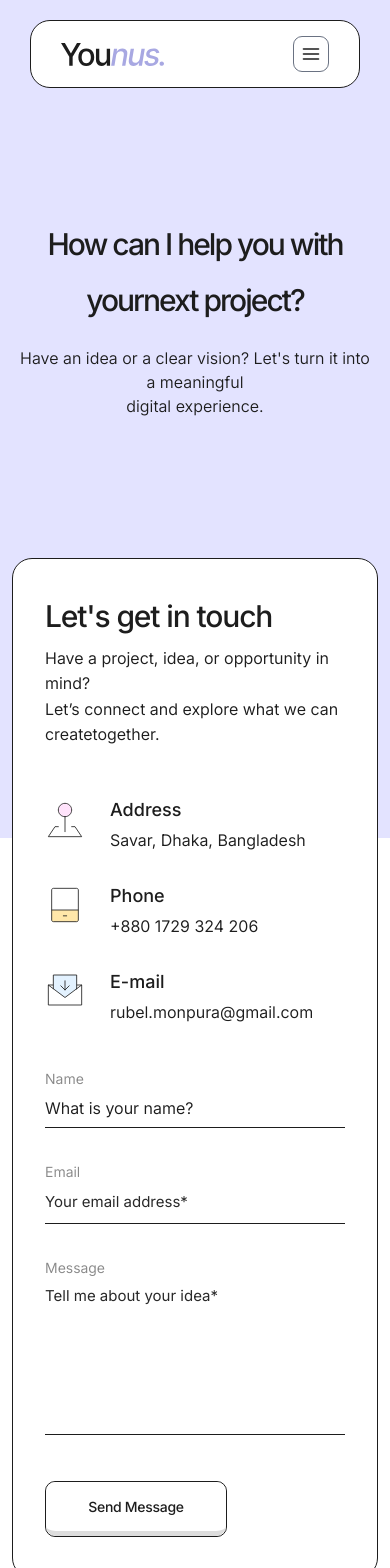
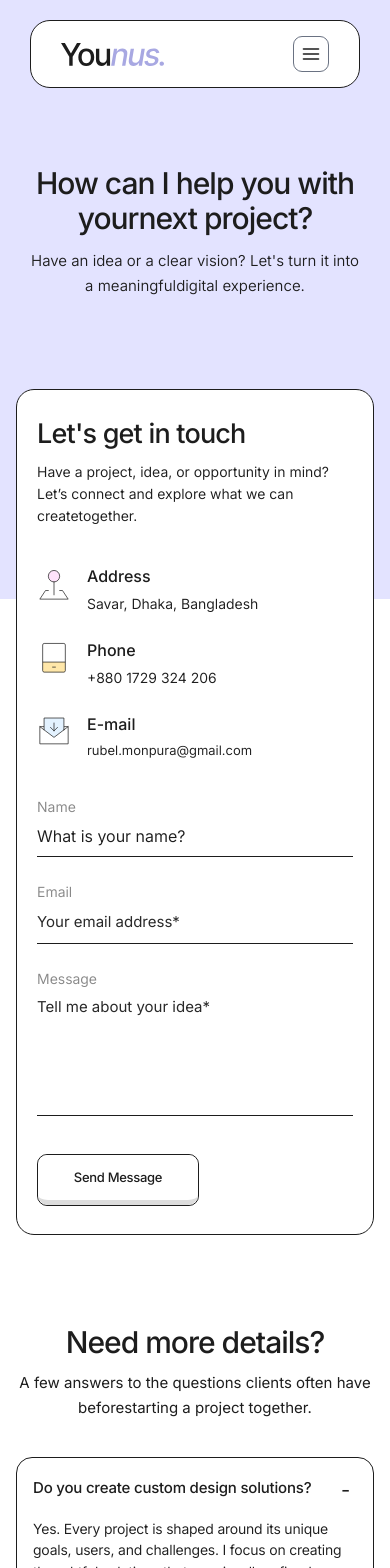
Before and after one commit to Sifathossensuvo/md-younus, a React (Vite) app: page /contact in a window 390 px wide. Shown: the top 1568 px of the page. Built offline with nearby package versions, Linux system fonts and the light colour scheme.

Commit message:
full responsive done

```diff
--- a/src/App.jsx
+++ b/src/App.jsx
@@ -26,12 +26,14 @@ const App = () => {
 
   // Lenis smooth scroll setup
   useEffect(() => {
+    const isMobile = window.matchMedia("(max-width: 767px)").matches;
+
     const lenis = new Lenis({
       duration: 1.35,
       smoothWheel: true,
       wheelMultiplier: 0.75,
-      touchMultiplier: 1,
-      syncTouch: true,
+      touchMultiplier: isMobile ? 1.25 : 1,
+      syncTouch: isMobile ? false : true,
       gestureOrientation: "vertical",
       easing: (t) => 1 - Math.pow(1 - t, 4),
     });
--- a/src/components/Experience.jsx
+++ b/src/components/Experience.jsx
@@ -109,7 +109,7 @@ const Experience = () => {
           max-sm:w-[250px]
           max-sm:h-[250px]
           max-sm:-top-20
-          max-sm:-left-20
+          max-sm:-left-10
         "
       />
 
@@ -137,7 +137,7 @@ const Experience = () => {
           max-sm:w-[280px]
           max-sm:h-[280px]
           max-sm:-bottom-24
-          max-sm:-right-24
+          max-sm:-right-10
         "
       />
 
--- a/src/components/Footer.jsx
+++ b/src/components/Footer.jsx
@@ -167,7 +167,7 @@ tracking-[-0.3]
               delay: 0.5,
               ease: [0.22, 1, 0.36, 1]
             }}
-            className=" w-[125.68px] h-[102.09]  ml-140 mb-[120px] max-sm:w-[85px] max-sm:h-[70px] max-sm:ml-[140px] max-sm:mb-[75px]"
+            className=" w-[125.68px] h-[102.09]  ml-140 mb-[120px] max-sm:w-[85px] max-sm:h-[70px] max-sm:ml-0 max-sm:mb-[75px]"
           >
             {/* Pure White Arrow pointing directly to the button */}
           <motion.img
@@ -191,7 +191,7 @@ tracking-[-0.3]
             animate={{
               y: [0, -4, 0]
             }}
-            className="scale-x-100 w-[500px] rotate-[-12deg] filter invert brightness-0 opacity-100 ml-4 w-full max-sm:ml-30"
+            className="scale-x-100 w-[500px] rotate-[-12deg] max-sm:rotate-[0deg] filter invert brightness-0 opacity-100 ml-4 w-full max-sm:ml-30 max-sm:mt-10"
           />
 
             {/* Ultra-stylish Cursive/Handwritten Text */}
--- a/src/pages/Contact.jsx
+++ b/src/pages/Contact.jsx
@@ -1,4 +1,3 @@
-
 import React, { useRef, useState } from 'react';
 import { motion } from 'framer-motion';
 import emailjs from '@emailjs/browser';
@@ -46,32 +45,89 @@ await emailjs.sendForm(
   return (
     <div className="w-full bg-white">
 
-      {/* 1. Uporer Purple Banner Section */}
-      <div className="w-full pt-[140px] bg-[#E3E3FF] pb-[420px] relative overflow-hidden">
+{/* 1. Uporer Purple Banner Section */}
+      <div className="w-full pt-[140px] bg-[#E3E3FF] pb-[420px] relative overflow-hidden max-sm:pt-[90px] max-sm:pb-[300px]">
 
         {/* Banner er vitor shobkichu 1200px container-er moddhe thakbe */}
         <div className="max-w-[1200px] mx-auto px-4 relative">
 
           {/* Left Asset: Rainbow Icon */}
-          <div className="absolute left-4 md:left-8 top-16 hidden lg:block w-28">
+          <motion.div
+            className="absolute left-4 md:left-8 top-16 hidden lg:block w-28 z-20 pointer-events-none"
+            animate={{
+              y: [-10, 10, -10],
+              rotate: [-2, 3, -2]
+            }}
+            transition={{
+              duration: 5,
+              repeat: Infinity,
+              ease: "easeInOut"
+            }}
+          >
+            {/* Claude-style Lighting Beams / Sparkles */}
+            <motion.div
+              className="absolute -top-3 -left-3 w-2 h-2 rounded-full bg-white blur-[1px]"
+              animate={{ scale: [0, 1.5, 0], opacity: [0, 1, 0] }}
+              transition={{ duration: 2, repeat: Infinity, ease: "easeInOut" }}
+            />
+            <motion.div
+              className="absolute top-1/2 -right-2 w-1.5 h-1.5 rounded-full bg-purple-400 blur-[1px]"
+              animate={{ scale: [0, 1.8, 0], opacity: [0, 0.8, 0] }}
+              transition={{ duration: 2.5, repeat: Infinity, ease: "easeInOut", delay: 0.7 }}
+            />
+            <motion.div
+              className="absolute -bottom-2 left-1/3 w-2 h-2 rounded-full bg-indigo-300 blur-[1px]"
+              animate={{ scale: [0, 1.4, 0], opacity: [0, 1, 0] }}
+              transition={{ duration: 1.8, repeat: Infinity, ease: "easeInOut", delay: 1.2 }}
+            />
+
             <img
               src={rainbowImg}
               alt="Rainbow"
-              className="w-full h-auto object-contain"
+              className="w-full h-auto object-contain drop-shadow-md"
             />
-          </div>
+          </motion.div>
 
           {/* Right Asset: Paper Airplane Icon */}
-          <div className="absolute right-4 md:right-8 top-5 hidden lg:block w-32">
+          <motion.div
+            className="absolute right-4 md:right-8 top-5 hidden lg:block w-32 z-20 pointer-events-none"
+            animate={{
+              y: [12, -12, 12],
+              rotate: [3, -4, 3],
+              x: [-5, 5, -5]
+            }}
+            transition={{
+              duration: 6,
+              repeat: Infinity,
+              ease: "easeInOut"
+            }}
+          >
+            {/* Claude-style Lighting Beams / Sparkles */}
+            <motion.div
+              className="absolute -top-2 right-4 w-2 h-2 rounded-full bg-white blur-[1px]"
+              animate={{ scale: [0, 1.6, 0], opacity: [0, 1, 0] }}
+              transition={{ duration: 2.2, repeat: Infinity, ease: "easeInOut", delay: 0.4 }}
+            />
+            <motion.div
+              className="absolute bottom-2 -left-3 w-1.5 h-1.5 rounded-full bg-indigo-400 blur-[1px]"
+              animate={{ scale: [0, 1.5, 0], opacity: [0, 0.9, 0] }}
+              transition={{ duration: 1.9, repeat: Infinity, ease: "easeInOut", delay: 1 }}
+            />
+            <motion.div
+              className="absolute -bottom-3 right-1/2 w-2 h-2 rounded-full bg-purple-300 blur-[1px]"
+              animate={{ scale: [0, 1.7, 0], opacity: [0, 1, 0] }}
+              transition={{ duration: 2.7, repeat: Infinity, ease: "easeInOut", delay: 0.8 }}
+            />
+
             <img
               src={planeImg}
               alt="Paper Airplane"
-              className="w-full h-auto object-contain"
+              className="w-full h-auto object-contain drop-shadow-md"
             />
-          </div>
+          </motion.div>
 
           {/* Heading & Subtitle */}
-          <div className="max-w-3xl mx-auto text-center relative z-10">
+          <div className="max-w-3xl mx-auto text-center relative z-10 max-sm:w-full">
             <motion.div
               initial={{ opacity: 0, y: 20 }}
               animate={{ opacity: 1, y: 0 }}
@@ -80,15 +136,15 @@ await emailjs.sendForm(
                 ease: [0.22, 1, 0.36, 1],
               }}
             >
-              <h1 className="text-3xl md:text-5xl font-medium text-[#1D1D1D] tracking-[-2px] mb-[18px] leading-[56px]">
+              <h1 className="text-3xl md:text-5xl font-medium text-[#1D1D1D] tracking-[-2px] mb-[18px] leading-[56px] max-sm:text-[30px] max-sm:leading-[115%] max-sm:tracking-[-1px] max-sm:mb-[14px]">
                 How can I help you with your
                 <br className="hidden sm:block" />
                 next project?
               </h1>
 
-              <p className="text-[#1d1d1d] text-base md:text-[22px] mx-auto font-[350] leading-[150%]">
+              <p className="text-[#1d1d1d] text-base md:text-[22px] mx-auto font-[350] leading-[150%] max-sm:text-[15px] max-sm:leading-[165%] max-sm:max-w-[340px]">
                 Have an idea or a clear vision? Let's turn it into a meaningful
-                <br />
+                <br className="hidden sm:block" />
                 digital experience.
               </p>
             </motion.div>
@@ -98,7 +154,7 @@ await emailjs.sendForm(
       </div>
 
       {/* 2. Nicher Form Card Container */}
-      <div className="max-w-[1200px] mx-auto px-3 sm:px-4 -mt-[280px] relative z-20 pb-20 sm:pb-28 md:pb-[160px]">
+      <div className="max-w-[1200px] mx-auto px-3 sm:px-4 -mt-[280px] relative z-20 pb-20 sm:pb-28 md:pb-[160px] max-sm:-mt-[210px] max-sm:px-4 max-sm:pb-[90px]">
 
         <motion.div
           initial={{ opacity: 0, y: 30 }}
@@ -128,6 +184,11 @@ await emailjs.sendForm(
             md:gap-[70px]
             lg:gap-[120px]
             items-start
+
+            max-sm:px-5
+            max-sm:py-7
+            max-sm:gap-10
+            max-sm:rounded-[18px]
           "
         >
 
@@ -145,6 +206,9 @@ await emailjs.sendForm(
                 tracking-[-1.14px]
                 text-[#1d1d1d]
                 mb-[12px]
+
+                max-sm:text-[27px]
+                max-sm:tracking-[-0.8px]
               ">
                 Let's get in touch
               </h2>
@@ -156,6 +220,9 @@ await emailjs.sendForm(
                 font-[375]
                 text-[#1d1d1d]
                 max-w-[350px]
+
+                max-sm:text-[14px]
+                max-sm:leading-[160%]
               ">
                 Have a project, idea, or opportunity in mind?
                 <br />
@@ -166,10 +233,10 @@ await emailjs.sendForm(
             </div>
 
             {/* Contact Details */}
-            <div className="mt-[48px] sm:mt-[52px] md:mt-[50px] space-y-[30px]">
+            <div className="mt-[48px] sm:mt-[52px] md:mt-[50px] space-y-[30px] max-sm:mt-9 max-sm:space-y-6">
 
               {/* Address */}
-              <div className="flex items-start gap-[25px]">
+              <div className="flex items-start gap-[25px] max-sm:gap-4">
 
                 <div className="
                   w-[40px]
@@ -180,6 +247,9 @@ await emailjs.sendForm(
                   justify-center
                   relative
                   mt-[1px]
+
+                  max-sm:w-[34px]
+                  max-sm:h-[37px]
                 ">
                   <img
                     src={addressIcon}
@@ -196,16 +266,18 @@ await emailjs.sendForm(
                     font-medium
                     text-[#1d1d1d]
                     mb-[5px]
+
+                    max-sm:text-[16px]
                   ">
                     Address
                   </p>
 
                   <p className="
-
                     text-[16px]
-
                     font-[375]
                     text-[#1d1d1d]
+
+                    max-sm:text-[14px]
                   ">
                     Savar, Dhaka, Bangladesh
                   </p>
@@ -213,7 +285,7 @@ await emailjs.sendForm(
               </div>
 
               {/* Phone */}
-              <div className="flex items-start gap-[25px]">
+              <div className="flex items-start gap-[25px] max-sm:gap-4">
 
                 <div className="
                    w-[40px]
@@ -223,6 +295,9 @@ await emailjs.sendForm(
                   items-center
                   justify-center
                   mt-[0px]
+
+                  max-sm:w-[34px]
+                  max-sm:h-[37px]
                 ">
                   <img
                     src={phoneIcon}
@@ -239,15 +314,18 @@ await emailjs.sendForm(
                     font-medium
                     text-[#1d1d1d]
                     mb-[5px]
+
+                    max-sm:text-[16px]
                   ">
                     Phone
                   </p>
 
                   <p className="
                     text-[16px]
-
                     font-[375]
                     text-[#1d1d1d]
+
+                    max-sm:text-[14px]
                   ">
                     +880 1729 324 206
                   </p>
@@ -255,7 +333,7 @@ await emailjs.sendForm(
               </div>
 
               {/* Email */}
-              <div className="flex items-start gap-[25px]">
+              <div className="flex items-start gap-[25px] max-sm:gap-4">
 
                 <div className="
                   w-[40px]
@@ -265,6 +343,9 @@ await emailjs.sendForm(
                   items-center
                   justify-center
                   mt-[0px]
+
+                  max-sm:w-[34px]
+                  max-sm:h-[37px]
                 ">
                   <img
                     src={emailIcon}
@@ -273,7 +354,7 @@ await emailjs.sendForm(
                   />
                 </div>
 
-                <div>
+                <div className="min-w-0">
                   <p className="
                    text-[18px]
                     sm:text-[18px]
@@ -281,15 +362,19 @@ await emailjs.sendForm(
                     font-medium
                     text-[#1d1d1d]
                     mb-[5px]
+
+                    max-sm:text-[16px]
                   ">
                     E-mail
                   </p>
 
                   <p className="
                     text-[16px]
-
                     font-[375]
                     text-[#1d1d1d]
+
+                    max-sm:text-[13px]
+                    max-sm:break-all
                   ">
                     rubel.monpura@gmail.com
                   </p>
@@ -309,7 +394,7 @@ await emailjs.sendForm(
             <div className="w-full">
 
               {/* Name Field */}
-              <div className="mb-[37px]">
+              <div className="mb-[37px] max-sm:mb-7">
                 <label className="
                   block
                   text-[14px]
@@ -350,7 +435,7 @@ await emailjs.sendForm(
               </div>
 
               {/* Email Field */}
-              <div className="mb-[37px]">
+              <div className="mb-[37px] max-sm:mb-7">
                 <label className="
                   block
                   text-[14px]
@@ -428,6 +513,8 @@ await emailjs.sendForm(
                     focus:outline-none
                     focus:border-[#222222]
                     transition-colors
+
+                    max-sm:h-[120px]
                   "
                 />
               </div>
@@ -435,7 +522,7 @@ await emailjs.sendForm(
             </div>
 
 {/* Submit Button */}
-<div className="mt-[40px] sm:mt-[42px]">
+<div className="mt-[40px] sm:mt-[42px] max-sm:mt-8">
   <div className="inline-block border rounded-[10px] border-[#1d1d1d]">
     <button
       type="submit"
@@ -462,6 +549,10 @@ await emailjs.sendForm(
 
         disabled:opacity-60
         disabled:cursor-not-allowed
+
+        max-sm:w-[160px]
+        max-sm:h-[50px]
+        max-sm:text-[13px]
       "
     >
       <span>
@@ -478,7 +569,7 @@ await emailjs.sendForm(
       status.includes('successfully')
         ? 'text-green-600'
         : 'text-red-500'
-    }`}
+    } max-sm:text-[12px]`}
   >
     {status}
   </p>
@@ -490,8 +581,8 @@ await emailjs.sendForm(
       </div>
 
       {/* 3. FAQ / Need More Details Section */}
-<section className="w-full bg-white pb-[190px]">
-  <div className="w-full max-w-[1200px] mx-auto px-[120px]">
+<section className="w-full bg-white pb-[190px] max-sm:pb-[90px]">
+  <div className="w-full max-w-[1200px] mx-auto px-[120px] max-sm:px-4">
 
     {/* FAQ Heading */}
     <motion.div
@@ -504,19 +595,19 @@ await emailjs.sendForm(
       }}
       className="text-center"
     >
-      <h2 className="text-[48px]  font-medium tracking-[-2px] text-[#1d1d1d]">
+      <h2 className="text-[48px] font-medium tracking-[-2px] text-[#1d1d1d] max-sm:text-[30px] max-sm:leading-[115%] max-sm:tracking-[-1px]">
         Need more details?
       </h2>
 
-      <p className="mt-[18px] text-[22px] leading-[150%] font[350] text-[#1d1d1d]">
+      <p className="mt-[18px] text-[22px] leading-[150%] font[350] text-[#1d1d1d] max-sm:mt-3 max-sm:text-[15px] max-sm:leading-[165%]">
         A few answers to the questions clients often have before
-        <br />
+        <br className="hidden sm:block" />
         starting a project together.
       </p>
     </motion.div>
 
     {/* FAQ Items */}
-    <div className="mt-[70px] flex flex-col gap-[25px]">
+    <div className="mt-[70px] flex flex-col gap-[25px] max-sm:mt-9 max-sm:gap-4">
 
       {[
         {
@@ -561,7 +652,7 @@ await emailjs.sendForm(
             className="w-full"
           >
 
-            <div className="w-full rounded-[20px] border-[1px] border-[#1d1d1d] bg-white overflow-hidden">
+            <div className="w-full rounded-[20px] border-[1px] border-[#1d1d1d] bg-white overflow-hidden max-sm:rounded-[16px]">
 
               {/* Question */}
               <button
@@ -583,6 +674,12 @@ await emailjs.sendForm(
                   tracking-[-0.4px]
                   text-[#1d1d1d]
                   outline-none
+
+                  max-sm:min-h-[60px]
+                  max-sm:px-4
+                  max-sm:text-[15px]
+                  max-sm:leading-[140%]
+                  max-sm:tracking-[-0.2px]
                 "
               >
                 <span>{faq.question}</span>
@@ -603,6 +700,11 @@ await emailjs.sendForm(
     h-5
     leading-none
     font-normal
+
+    max-sm:ml-3
+    max-sm:text-[20px]
+    max-sm:w-4
+    max-sm:h-4
   "
 >
   {isOpen ? "-" : "+"}
@@ -629,7 +731,7 @@ await emailjs.sendForm(
                 className="grid overflow-hidden"
               >
                 <div className="min-h-0 overflow-hidden">
-                  <div className="px-[21px] pb-[18px]  text-[16px] leading-[26px] font-[375] tracking-[-0.4px] text-[#1d1d1d]">
+                  <div className="px-[21px] pb-[18px] text-[16px] leading-[26px] font-[375] tracking-[-0.4px] text-[#1d1d1d] max-sm:px-4 max-sm:pb-4 max-sm:text-[14px] max-sm:leading-[155%] max-sm:tracking-[-0.2px]">
                     {faq.answer}
                   </div>
                 </div>
```
Also changed, not shown: src/components/AllProjects.jsx (+31 -4 lines), src/components/Banner.jsx (+4 -4 lines), src/components/ProjectsBanner.jsx (+4 -4 lines).
